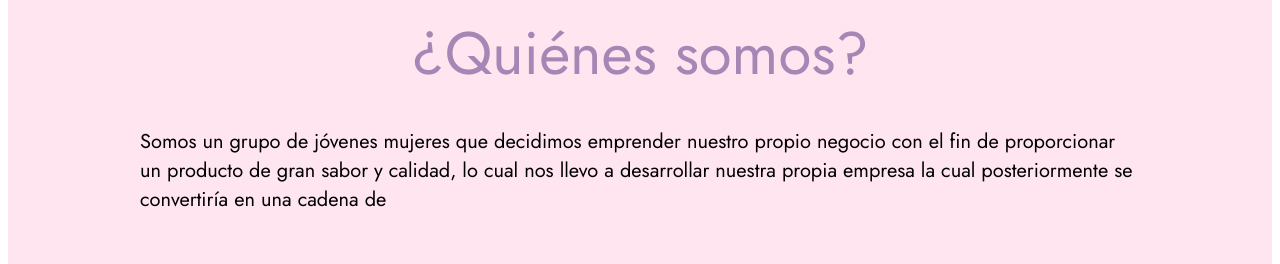
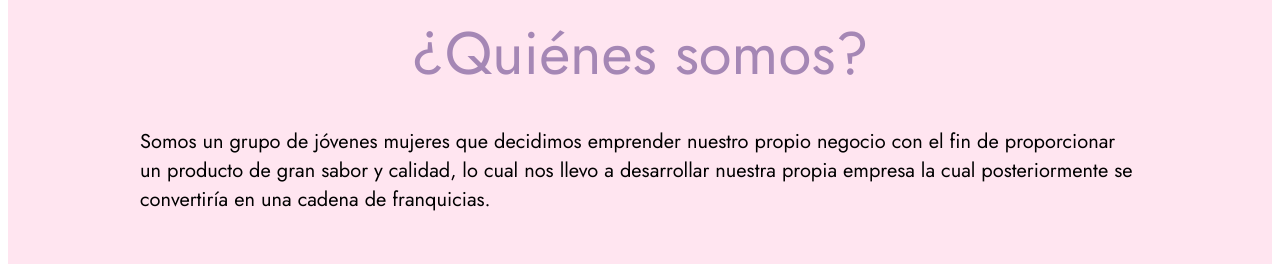
Before and after one commit to VanEspitia17/entregable-1-vanessa-espitia, a plain HTML site: page index.html in a window 1280 px wide. Shown: the part 900-1164 px from the top of the page. Drawn offline with Linux system fonts and the light colour scheme.

Commit message:
prueba 5

```diff
--- a/index.html
+++ b/index.html
@@ -51,7 +51,7 @@
 <section class="galeria">
     <div class="contenedor">
         <h2 class="titulo">¿Quiénes somos?</h2>
-        <p>Somos un grupo de jóvenes mujeres que decidimos emprender nuestro propio negocio con el fin de proporcionar un producto de gran sabor y calidad, lo cual nos llevo a desarrollar nuestra propia empresa la cual posteriormente se convertiría en una cadena de</p>
+        <p>Somos un grupo de jóvenes mujeres que decidimos emprender nuestro propio negocio con el fin de proporcionar un producto de gran sabor y calidad, lo cual nos llevo a desarrollar nuestra propia empresa la cual posteriormente se convertiría en una cadena de franquicias.</p>
 
         <br>
         <br>
```
